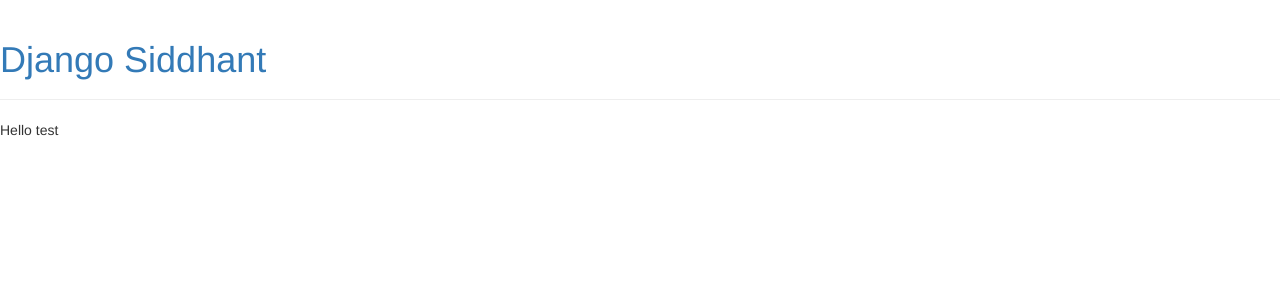
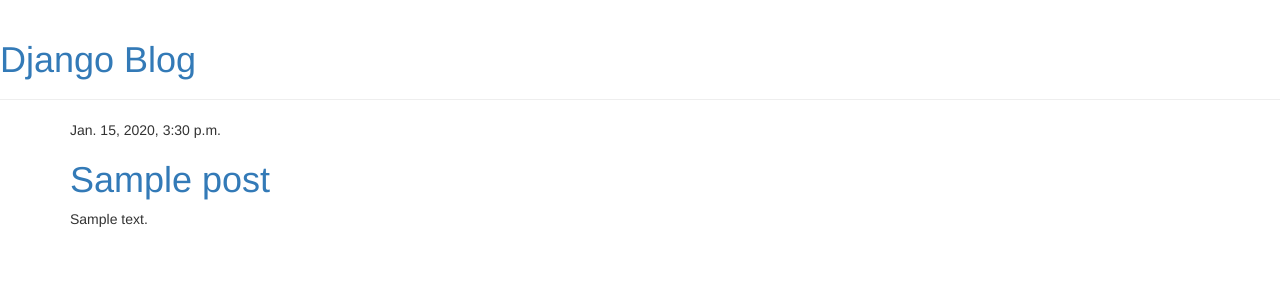
Before and after one commit to siddhantrele/my-first-blog, a Django app: page / in a window 1280 px wide. Shown: the top 300 px of the page. Run offline with Django 3.2, Linux system fonts and the light colour scheme; tables that the repository leaves empty hold one stand-in row (values such as "Sample post"); some libraries are stand-ins or nearby versions.

Commit message:
another commit

```diff
--- /dev/null
+++ b/blog/templates/blog/base.html
@@ -0,0 +1,23 @@
+{% load staticfiles %}
+<html>
+    <head>
+        <title>Django blog</title>
+        <link rel="stylesheet" href="//maxcdn.bootstrapcdn.com/bootstrap/3.2.0/css/bootstrap.min.css">
+        <link rel="stylesheet" href="//maxcdn.bootstrapcdn.com/bootstrap/3.2.0/css/bootstrap-theme.min.css">
+        <link href='//fonts.googleapis.com/css?family=Lobster&subset=latin,latin-ext' rel='stylesheet' type='text/css'>
+        <link rel="stylesheet" href="{% static 'css/blog.css' %}">
+    </head>
+    <body>
+        <div class="page-header">
+        <h1><a href="/">Django Blog</a></h1>
+    </div>
+    <div class="content container">
+        <div class="row">
+            <div class="col-md-8">
+            {% block content %}
+            {% endblock %}
+            </div>
+        </div>
+    </div>
+    </body>
+</html>
--- a/blog/templates/blog/post_list.html
+++ b/blog/templates/blog/post_list.html
@@ -1,3 +1,4 @@
+{% extends 'blog/base.html' %}
 {% load staticfiles %}
 <html>
     <head>
@@ -7,24 +8,19 @@
         <link rel="stylesheet" href="{% static 'css/blog.css' %}">
     </head>
     <body>
-       <div class="page-header">
-    <h1><a href="/">Django Siddhant</a></h1>
-</div>
-<div><p>Hello test</p></div>
-      <div class="content container">
-    <div class="row">
-        <div class="col-md-8">
+
+
+{% block content %}
     {% for post in posts %}
         <div class="post">
             <div class="date">
-                        <p>published: {{ post.published_date }}</p>
+                {{ post.published_date }}
             </div>
             <h1><a href="">{{ post.title }}</a></h1>
             <p>{{ post.text|linebreaks }}</p>
         </div>
     {% endfor %}
-        </div>
-    </div>
-</div>
+{% endblock %}
+
     </body>
 </html>
--- a/blog/views.py
+++ b/blog/views.py
@@ -3,5 +3,5 @@ from django.utils import timezone
 from .models import Post
 
 def post_list(request):
-    posts = Post.objects.filter(published_date__lte=timezone.now()).order_by('published_date')
+    posts = Post.objects.order_by('-created_date')
     return render(request, 'blog/post_list.html', {'posts': posts})
```
Lines whose indentation alone changed are shown as unchanged.
